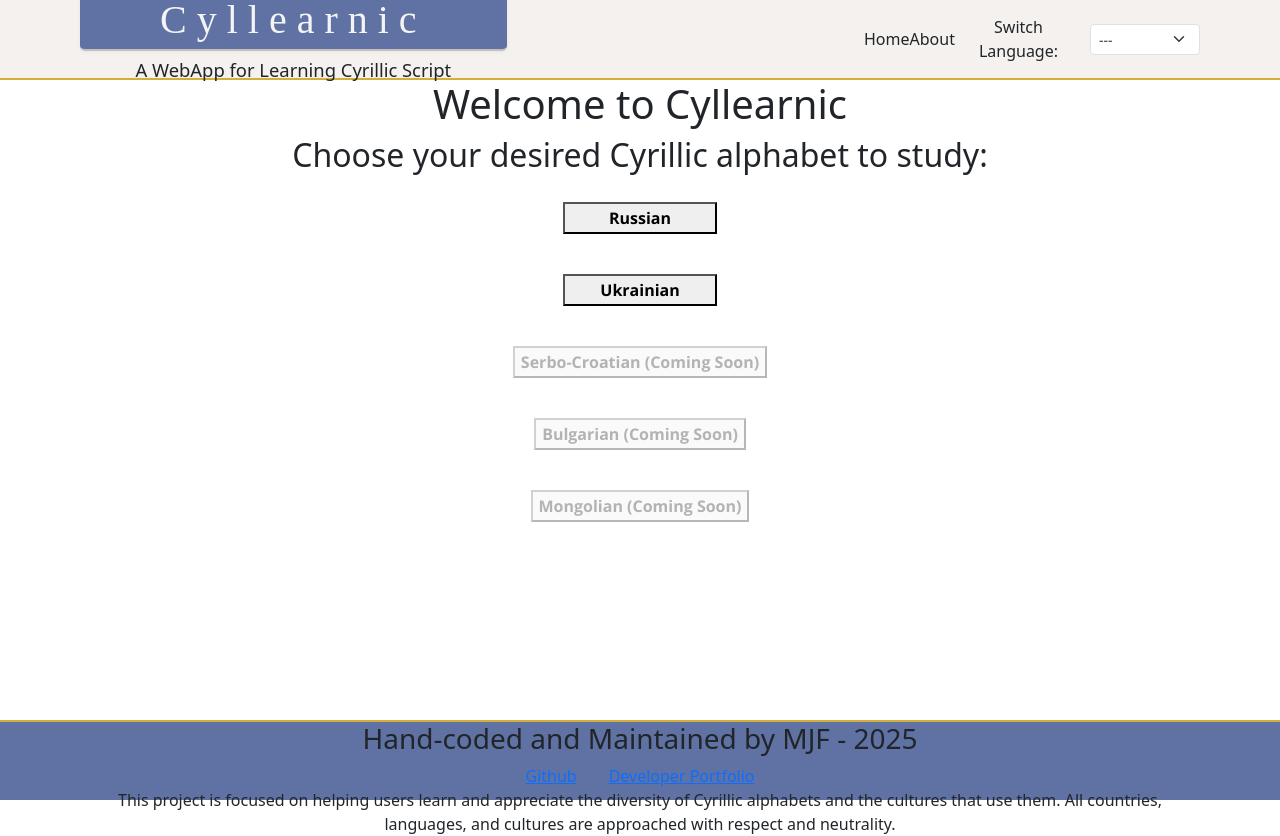
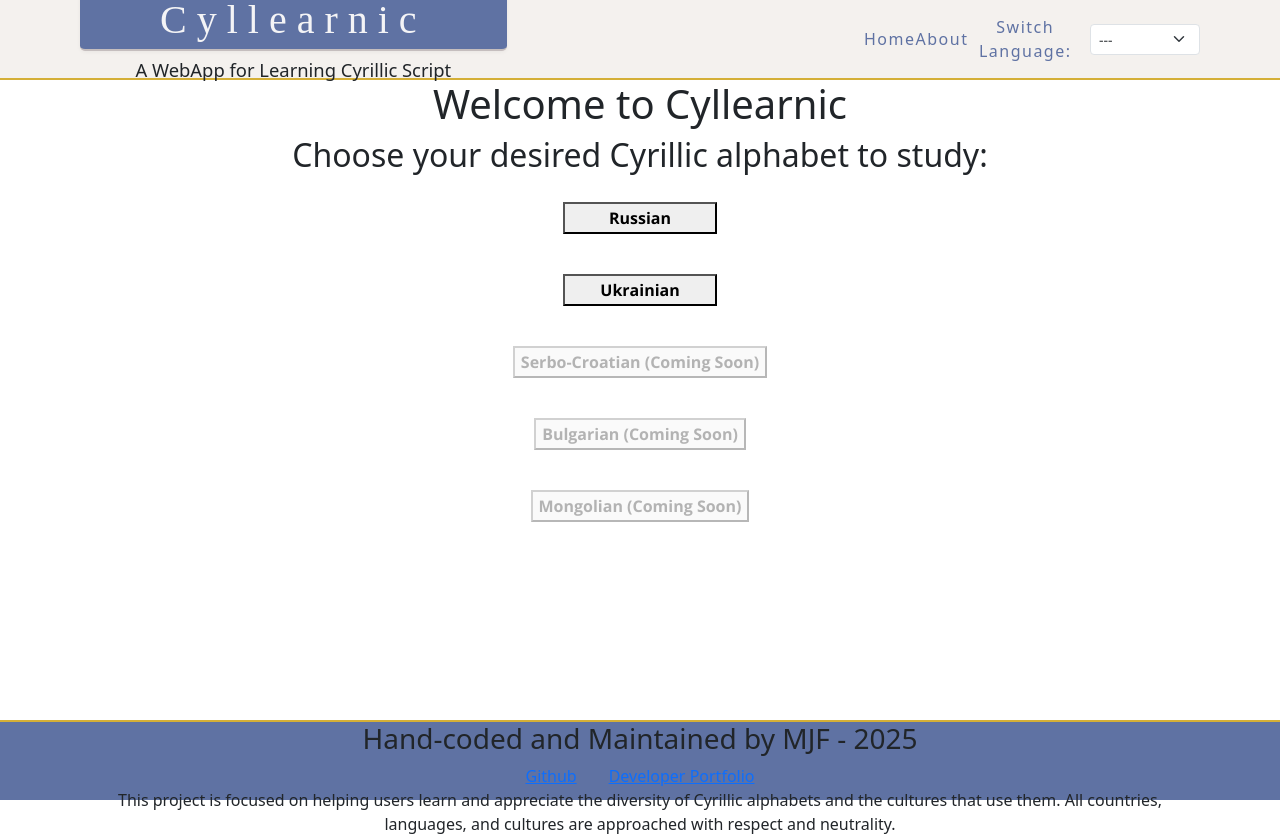
Before and after one commit to mjfru/cyllearnic, a React (Vite) app: page / in a window 1280 px wide. Built offline with nearby package versions, Linux system fonts and the light colour scheme; a web font is replaced by a local one.

Commit message:
style links on header, label for the dropdown language selector

```diff
--- a/src/components/Header.jsx
+++ b/src/components/Header.jsx
@@ -20,10 +20,10 @@ const Header = () => {
 			</div>
 
 			<nav className="nav-container">
-				<Link to="/" className="nav-link">
+				<Link to="/" className="navigation-link">
 					Home
 				</Link>
-				<Link to="/about" className="nav-link">
+				<Link to="/about" className="navigation-link">
 					About
 				</Link>
 
--- a/src/styles/header_footer.css
+++ b/src/styles/header_footer.css
@@ -52,6 +52,17 @@
 	align-items: center;
 }
 
+.navigation-link, label {
+  color: var(--background-footer);
+  text-decoration: none;
+  letter-spacing: 1.5px;
+}
+
+.navigation-link:hover {
+  font-weight: bold;
+  border-bottom: 2px solid var(--background-footer);
+}
+
 .language-nav-container {
 	display: flex;
 	align-items: center;
```
